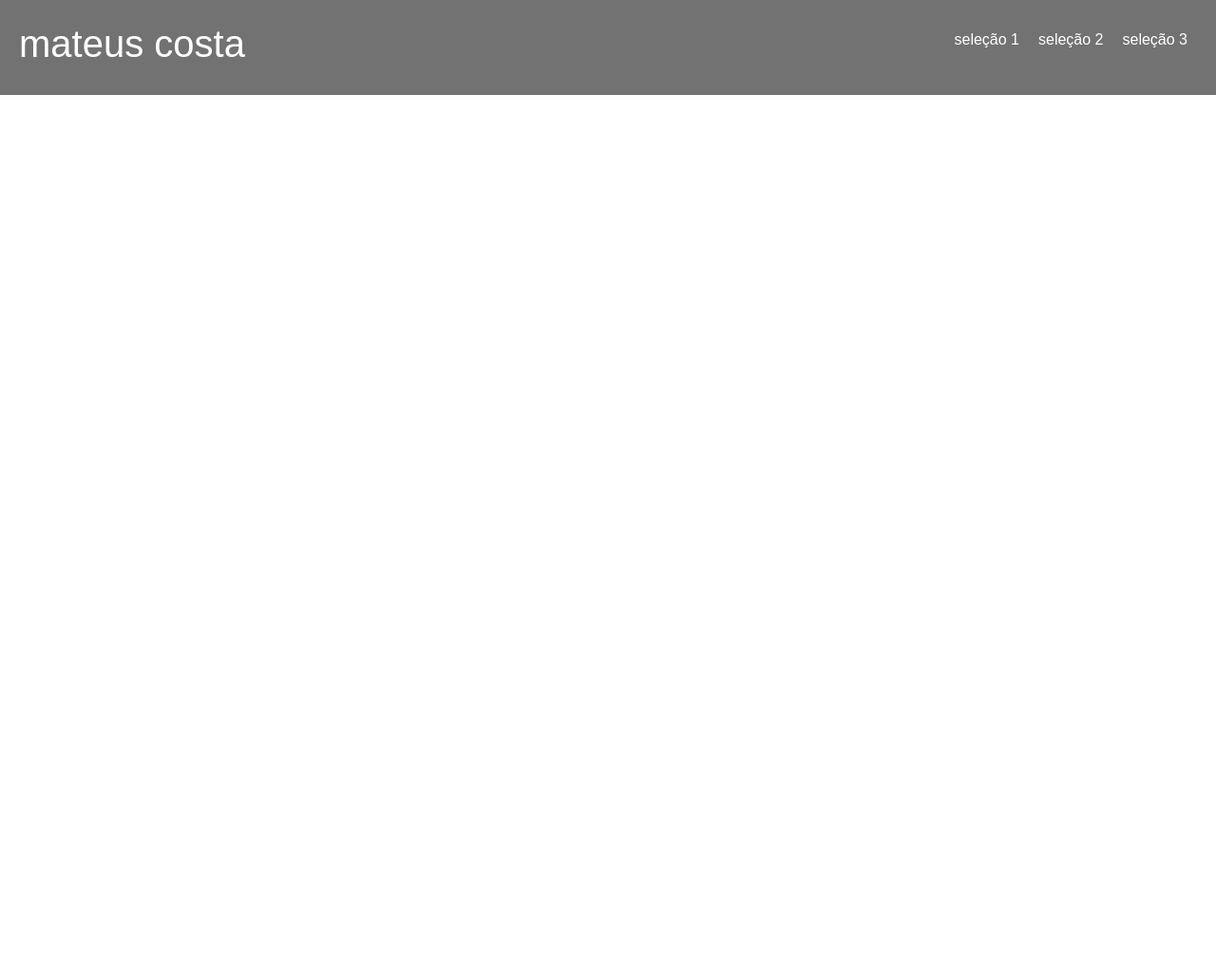
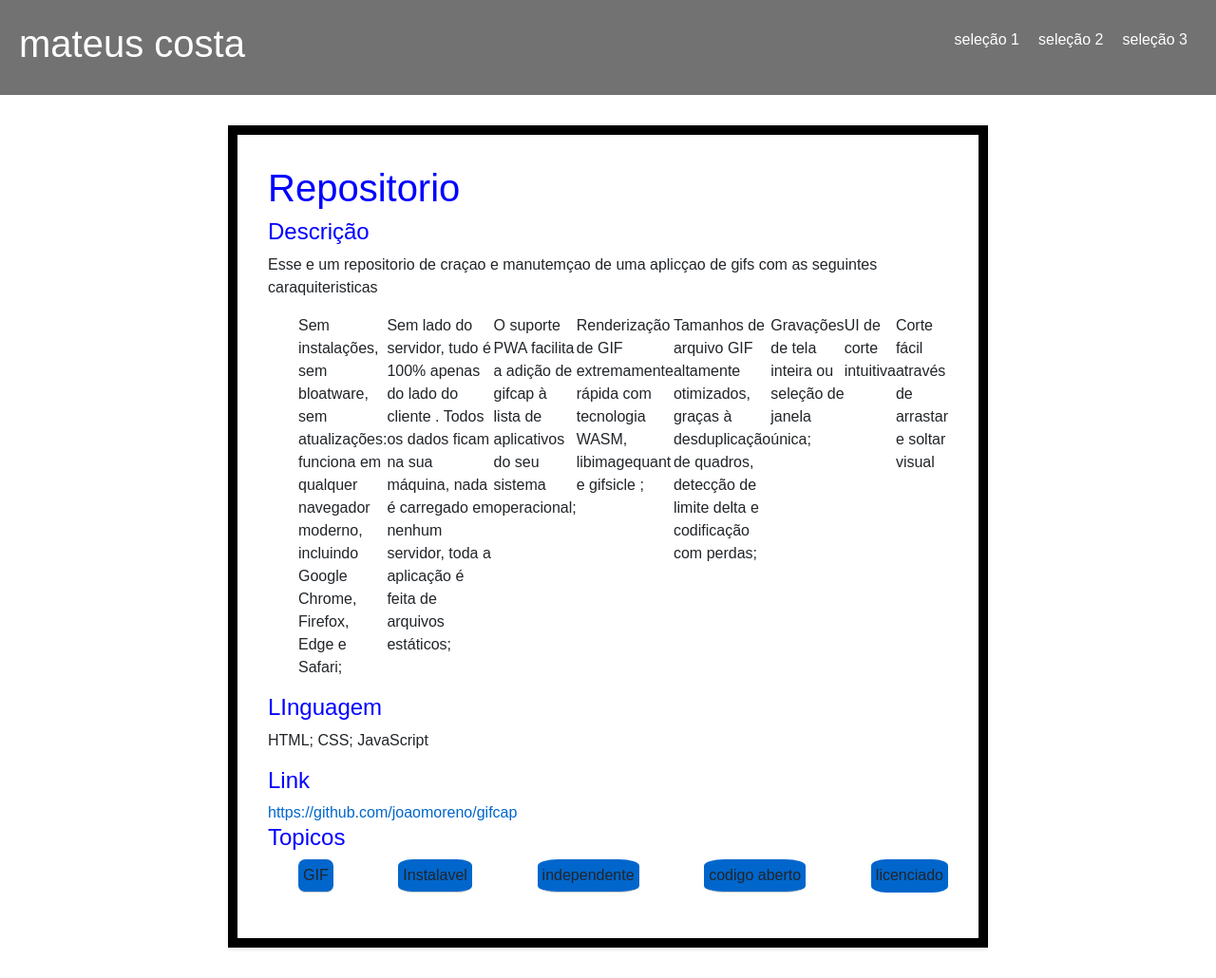
Before and after one commit to MateusRodrigu/Perfilgithub, a plain HTML site: page repo.html in a window 1280 px wide. Shown: the whole page at 95% size. Before the commit the page ends 800 px from the top, so only its background shows below. Drawn offline with nearby package versions, Linux system fonts and the light colour scheme.

Commit message:
repositoriao

```diff
--- /dev/null
+++ b/assets/css/repo.css
@@ -0,0 +1,57 @@
+section {
+    max-width: 800px;
+    margin: 2rem auto;
+    padding: 2rem;
+    background-color: #fff;
+    box-shadow: 0 2px 4px rgba(0, 0, 0, 0.1);
+  }
+
+  section h1 {
+    margin-top: 0;
+    color:blue
+  }
+
+  section h4 {
+    margin-bottom: 0.5rem;
+    color: blue;
+  }
+
+  section p {
+    margin-bottom: 1rem;
+  }
+
+  section ul {
+    list-style-type: disc;
+    padding-left: 2rem;
+  }
+  ul {
+    list-style-type: none;
+    padding: 0;
+  }
+
+  .Topicos li {
+    padding: 5px;
+    background-color: #0066cc;
+    border-bottom: 1px solid #ccc;
+    border-radius: 20%;
+  }
+
+  li:last-child {
+    border-bottom: none;
+  }
+
+  section a {
+    color: #0066cc;
+    text-decoration: none;
+  }
+  @media screen and (min-width:800px) {
+    ul {
+        list-style-type: none;
+        padding: 0;
+        list-style-type: none;
+        padding: 0;
+        display: flex;
+        flex-wrap: nowrap;
+        justify-content: space-between;
+      }
+    }
--- a/repo.html
+++ b/repo.html
@@ -11,10 +11,11 @@
         integrity="sha384-MrcW6ZMFYlzcLA8Nl+NtUVF0sA7MsXsP1UyJoMp4YLEuNSfAP+JcXn/tWtIaxVXM"
         crossorigin="anonymous"></script>
     <link rel="stylesheet" href="https://cdn.jsdelivr.net/npm/bootstrap-icons@1.11.3/font/bootstrap-icons.min.css">
+    <link rel="stylesheet" href="assets/css/repo.css">
     <title>Prepo 01</title>
 </head>
 <header class="cabecalho">
-    <a href="#">
+    <a href="index.html">
         <h1>mateus costa</h1>
     </a>
     <nav>
@@ -31,6 +32,31 @@
     </nav>
 </header>
 <body>
-
+    <section>
+        <h1>Repositorio</h1>
+        <h4> Descrição</h4>
+        <p>Esse e um repositorio de craçao e manutemçao de uma aplicçao de gifs com as seguintes caraquiteristicas <ul>
+            <li>Sem instalações, sem bloatware, sem atualizações: funciona em qualquer navegador moderno, incluindo Google Chrome, Firefox, Edge e Safari;</li>
+            <li>Sem lado do servidor, tudo é 100% apenas do lado do cliente . Todos os dados ficam na sua máquina, nada é carregado em nenhum servidor, toda a aplicação é feita de arquivos estáticos;</li>
+            <li>O suporte PWA facilita a adição de gifcap à lista de aplicativos do seu sistema operacional;</li>
+            <li>Renderização de GIF extremamente rápida com tecnologia WASM, libimagequant e gifsicle ;</li>
+            <li>Tamanhos de arquivo GIF altamente otimizados, graças à desduplicação de quadros, detecção de limite delta e codificação com perdas;</li>
+            <li>Gravações de tela inteira ou seleção de janela única;</li>
+            <li>UI de corte intuitiva</li>
+            <li>Corte fácil através de arrastar e soltar visual</li>
+        </ul></p>
+        <h4>LInguagem</h4>
+        <p>HTML; CSS; JavaScript</p>
+        <h4>Link</h4>
+        <a href="https://github.com/joaomoreno/gifcap">https://github.com/joaomoreno/gifcap</a>
+        <h4>Topicos</h4>
+        <ul class="Topicos">
+            <li>GIF</li>
+            <li>Instalavel</li>
+            <li>independente</li>
+            <li>codigo aberto</li>
+            <li>licenciado</li>
+        </ul>
+    </section>
 </body>
 </html>
```
Also changed, not shown: index.html (+1 -1 lines).
